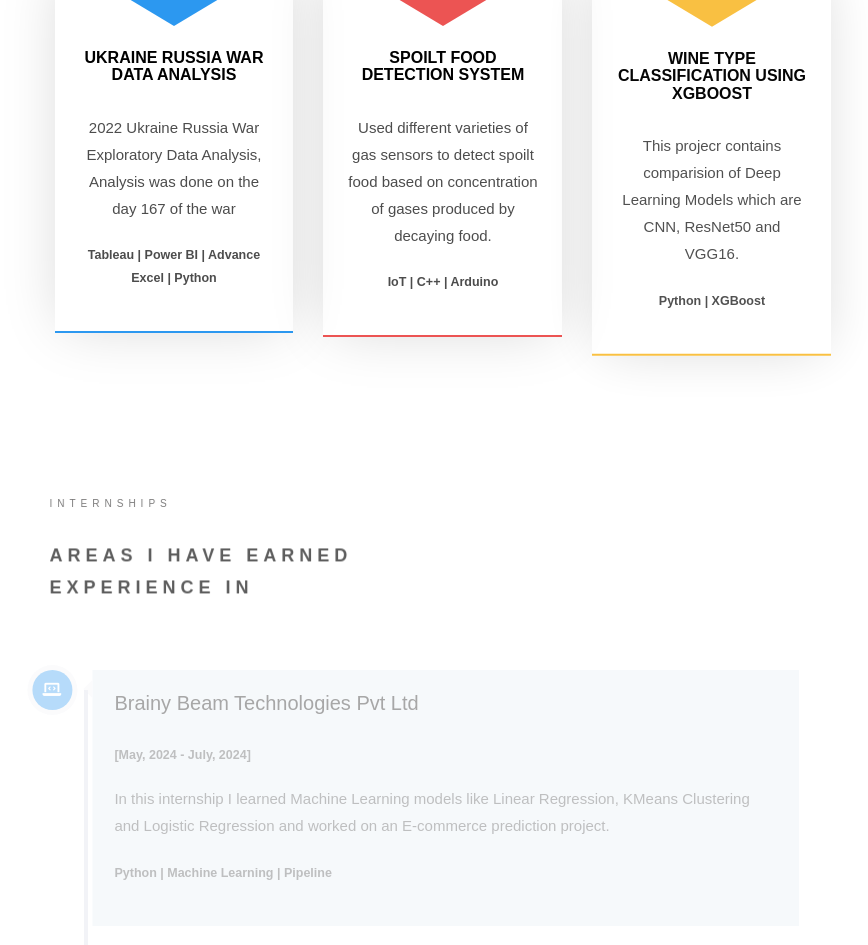
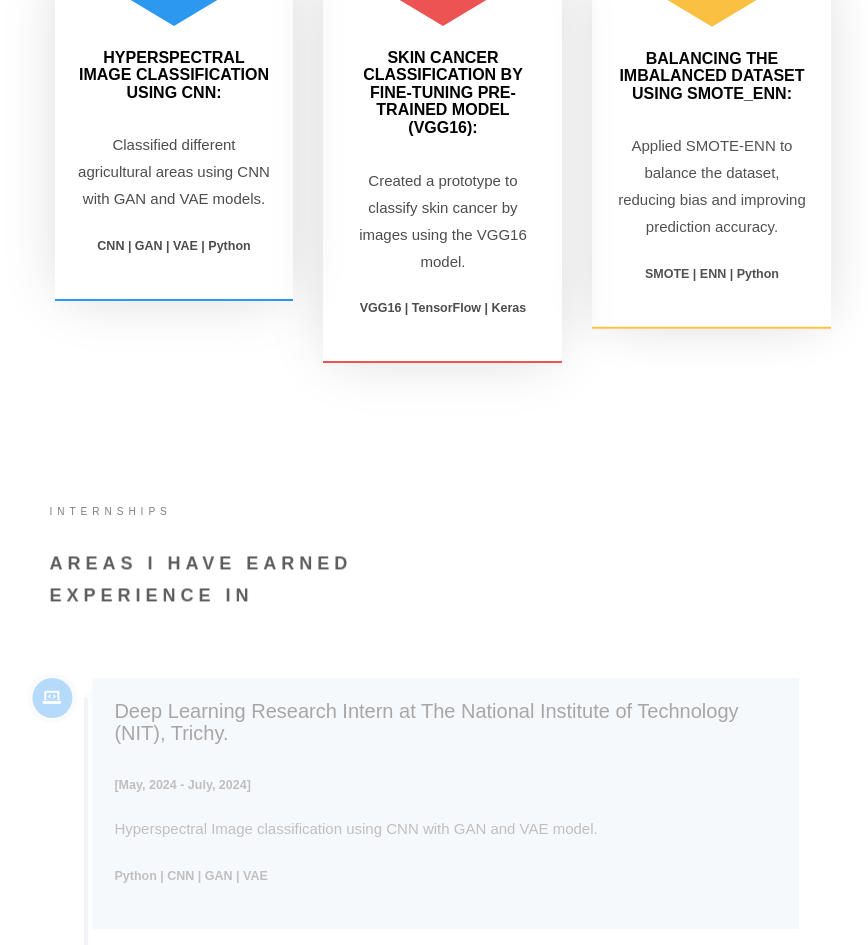
Before and after one commit to Mukunthan16/Personal_portfolio, a plain HTML site: page index.html in a window 1280 px wide. Shown: the part 2927-3872 px from the top of the page, without its empty margins (347-1215 px from the left). Drawn offline with Linux system fonts and the light colour scheme; a web font is replaced by a local one.

Commit message:
Add files via upload

```diff
--- a/index.html
+++ b/index.html
@@ -462,17 +462,16 @@
 						<div class="row row-pt-md">
 							<div class="col-md-4 text-center animate-box">
 								<div class="services color-1">
-									<a href="https://github.com/RiyaBM" target="_blank">
+									<a href="https://github.com/Mukunthan16" target="_blank">
 										<span class="icon">
 											<i class="icon-github"></i>
 										</span>
 									</a>
 									<div class="desc">
 										<!-- Edit content for your specialization -->
-										<h3>Ukraine Russia War Data Analysis</h3>
-										<p>2022 Ukraine Russia War Exploratory Data Analysis, Analysis was done on the
-											day 167 of the war</p>
-										<p id="project-tool">Tableau | Power BI | Advance Excel | Python</p>
+										<h3>Hyperspectral Image Classification using CNN:</h3>
+										<p>Classified different agricultural areas using CNN with GAN and VAE models.</p><p></p>
+										<p id="project-tool">CNN | GAN | VAE | Python</p>
 									</div>
 								</div>
 							</div>
@@ -480,38 +479,38 @@
 							<!-- Remove this div if you have only one specialization -->
 							<div class="col-md-4 text-center animate-box">
 								<div class="services color-2">
-									<a href="https://github.com/RiyaBM" target="_blank">
+									<a href="https://github.com/Mukunthan16" target="_blank">
 										<span class="icon">
 											<i class="icon-github"></i>
 										</span>
 									</a>
 									<div class="desc">
 										<!-- Edit content for your specialization -->
-										<h3>Spoilt Food Detection System</h3>
-										<p>Used different varieties of gas sensors to detect spoilt food based on
-											concentration of gases produced by decaying food.</p>
-										<p id="project-tool">IoT | C++ | Arduino</p>
+										<h3>Skin Cancer Classification by fine-tuning pre-trained model (VGG16):</h3>
+										<p>Created a prototype to classify skin cancer by images using the VGG16 model.</p>
+										<p id="project-tool">VGG16 | TensorFlow | Keras</p>
 									</div>
 								</div>
 							</div>
 
+
 							<!-- Remove this div if you have only two specialization -->
 							<div class="col-md-4 text-center animate-box">
 								<div class="services color-3">
-									<a href="https://github.com/RiyaBM" target="_blank">
+									<a href="https://github.com/Mukunthan16" target="_blank">
 										<span class="icon">
 											<i class="icon-github"></i>
 										</span>
 									</a>
 									<div class="desc">
 										<!-- Edit content for your specialization -->
-										<h3>Wine Type Classification Using XGBoost</h3>
-										<p>This projecr contains comparision of Deep Learning Models which are CNN,
-											ResNet50 and VGG16.</p>
-										<p id="project-tool">Python | XGBoost</p>
+										<h3>Balancing the Imbalanced Dataset using SMOTE_ENN:</h3>
+										<p>Applied SMOTE-ENN to balance the dataset, reducing bias and improving prediction accuracy.</p>
+										<p id="project-tool">SMOTE | ENN | Python </p>
 									</div>
 								</div>
 							</div>
+
 
 				</section>
 
@@ -536,12 +535,11 @@
 											</div>
 											<!-- Edit content based on your Internships -->
 											<div class="timeline-label" , style="background: #e5edf4;">
-												<h2><a href="#">Brainy Beam Technologies Pvt Ltd</a> <span> </span></h2>
+												<h2><a href="#">Deep Learning Research Intern at The National Institute of Technology (NIT),
+													Trichy. </a> <span> </span></h2>
 												<p id="project-tool">[May, 2024 - July, 2024]</p>
-												<p>In this internship I learned Machine Learning models like Linear
-													Regression, KMeans Clustering and Logistic Regression and worked on
-													an E-commerce prediction project.</p>
-												<p id="project-tool">Python | Machine Learning | Pipeline</p>
+												<p>Hyperspectral Image classification using CNN with GAN and VAE model. </p>
+												<p id="project-tool">Python | CNN | GAN | VAE</p>
 											</div>
 										</div>
 									</article>
@@ -553,12 +551,10 @@
 												<i class="fas fa-laptop-code"></i>
 											</div>
 											<div class="timeline-label" , style="background: #e5edf4;">
-												<h2><a href="#">Brainy Beam Technologies Pvt Ltd</a> <span> </span></h2>
-												<p id="project-tool">[Oct, 2023 - Jan, 2024]</p>
-												<p>In this internship I learned Machine Learning models like Linear
-													Regression, KMeans Clustering and Logistic Regression and worked on
-													an E-commerce prediction project.</p>
-												<p id="project-tool">Python | Machine Learning | Pipeline</p>
+												<h2><a href="#">Instructor at Winways Complete Open Source Private Limited, Madurai.</a> <span> </span></h2>
+												<p id="project-tool">[Dec, 2021 - Mar, 2023]</p>
+												<p>Trained students in Red Hat Linux System Administrator and System Engineer.</p>
+												<p id="project-tool">Linux | RedHat | Ansible</p>
 											</div>
 										</div>
 									</article>
```
